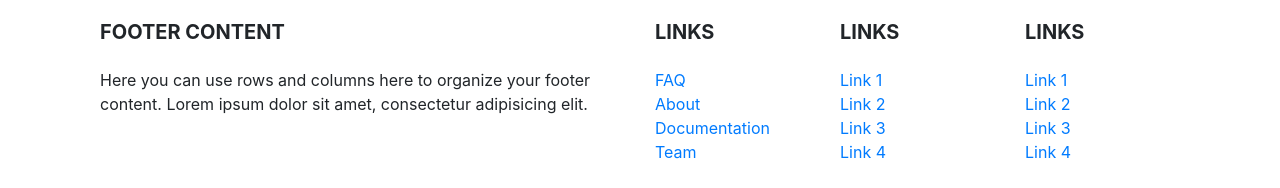
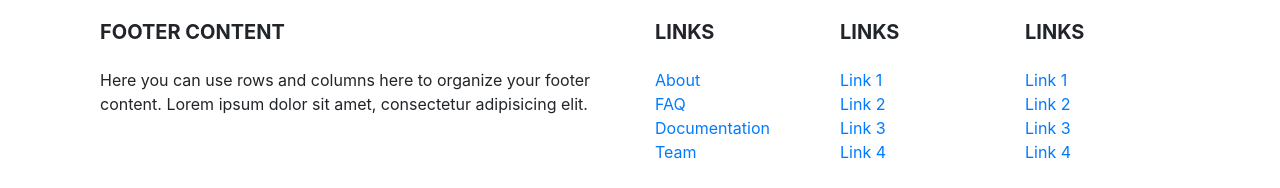
Before and after one commit to Bite-Body/bitebody-front-end, a React (Create React App) app: page / in a window 1280 px wide. Shown: the part 910-1098 px from the top of the page. Built offline with nearby package versions, Linux system fonts and the light colour scheme.

Commit message:
working paths for links

```diff
--- a/src/components/Footer.js
+++ b/src/components/Footer.js
@@ -25,18 +25,24 @@ const FooterPagePro = () => {
             </h5>
             <ul className="list-unstyled">
               <li>
+              <Link to="/About">
+              About
+              </Link>
+              </li>
+              <li>
               <Link to="/faq">
               FAQ
               </Link>
               </li>
               <li>
-                <a href="/about">About</a>
+              <Link to="/Documentation">
+              Documentation
+              </Link>
               </li>
               <li>
-                <a href="/documentation">Documentation</a>
-              </li>
-              <li>
-                <a href="/Team">Team</a>
+              <Link to="/Team">
+              Team
+              </Link>
               </li>
             </ul>
           </MDBCol>
```
